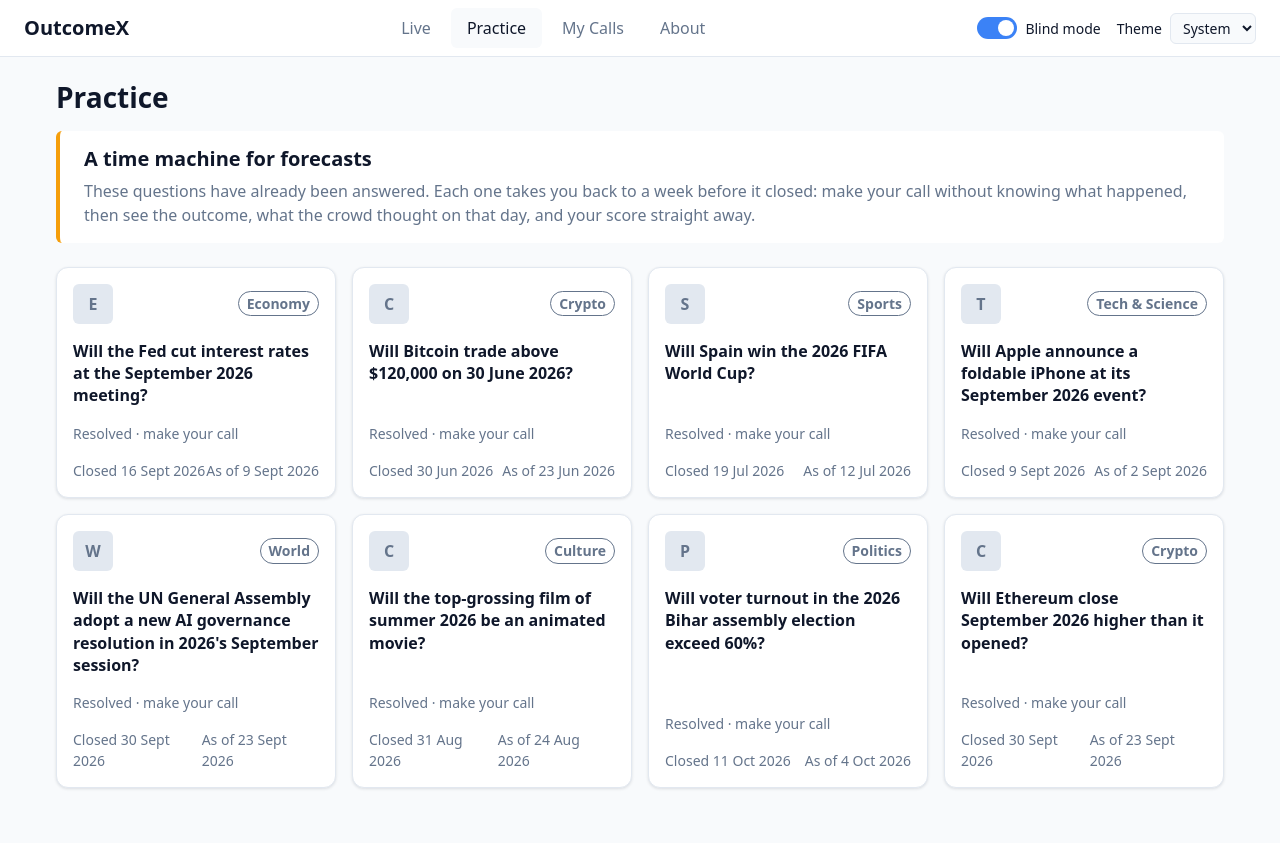
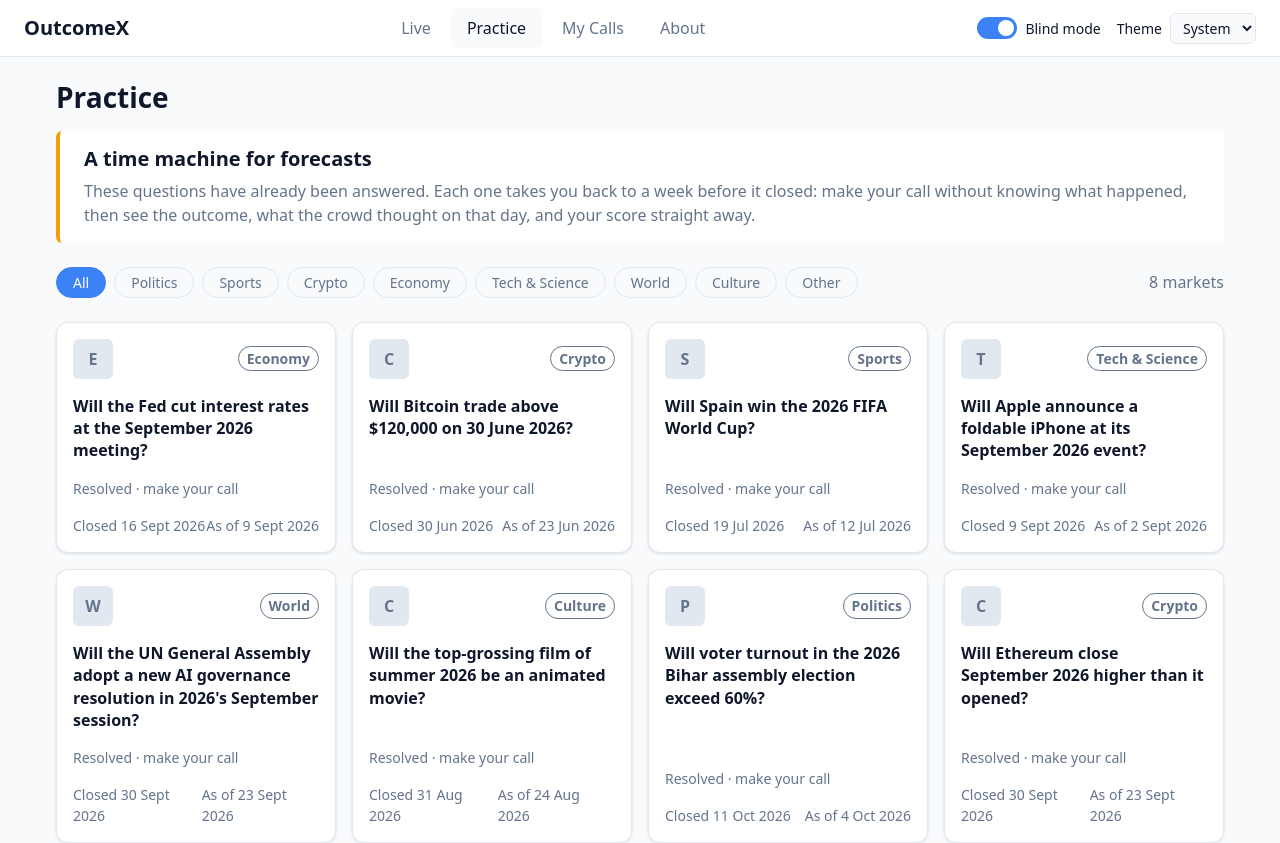
Before and after one commit to williskipsjr/outcomex, a React (Vite) app in the folder client/: page /practice in a window 1280 px wide. Shown: the top 843 px of the page. Built offline with nearby package versions, Linux system fonts and the light colour scheme.

Commit message:
feat(practice): filter practice markets by category, synced to the URL

```diff
--- a/client/src/features/practice-list/PracticeListPage.css
+++ b/client/src/features/practice-list/PracticeListPage.css
@@ -15,3 +15,17 @@
   margin: 0;
   color: var(--color-muted);
 }
+
+.practice-list__filters {
+  display: flex;
+  flex-wrap: wrap;
+  align-items: center;
+  justify-content: space-between;
+  gap: var(--space-3);
+  margin-bottom: var(--space-4);
+}
+
+.practice-list__count {
+  margin: 0;
+  color: var(--color-muted);
+}
--- a/client/src/features/practice-list/PracticeListPage.jsx
+++ b/client/src/features/practice-list/PracticeListPage.jsx
@@ -1,9 +1,13 @@
 import { useEffect } from "react";
+import { useSearchParams } from "react-router-dom";
+import Button from "../../components/Button.jsx";
 import EmptyState from "../../components/EmptyState.jsx";
 import ErrorState from "../../components/ErrorState.jsx";
 import Skeleton from "../../components/Skeleton.jsx";
 import useRequest from "../../hooks/useRequest.js";
 import { getErrorMessage } from "../../lib/errorMessages.js";
+import { DEFAULT_VIEW, parseViewParams, toSearchParams } from "../../lib/viewParams.js";
+import CategoryChips from "../dashboard/CategoryChips.jsx";
 import MarketCard from "../dashboard/MarketCard.jsx";
 import MarketGrid from "../dashboard/MarketGrid.jsx";
 import { loadSamplePractice } from "./samplePractice.js";
@@ -13,6 +17,18 @@ const SKELETON_COUNT = 6;
 
 export default function PracticeListPage() {
   const { status, data: practiceMarkets, error, run, retry } = useRequest();
+  const [searchParams, setSearchParams] = useSearchParams();
+
+  // Same URL rules as the dashboard (?cat=Crypto,World), so links can be shared
+  // and junk values are ignored. Only the category part applies here.
+  const { cat } = parseViewParams(searchParams);
+  const visibleMarkets = (practiceMarkets ?? []).filter(
+    (market) => cat.length === 0 || cat.includes(market.category),
+  );
+
+  function setCategories(nextCat) {
+    setSearchParams(toSearchParams({ ...DEFAULT_VIEW, cat: nextCat }));
+  }
 
   useEffect(() => {
     run((signal) => loadSamplePractice(signal));
@@ -48,9 +64,23 @@ export default function PracticeListPage() {
       );
     }
 
+    if (visibleMarkets.length === 0) {
+      return (
+        <EmptyState
+          title="No practice markets in these categories"
+          message="Pick another category, or show them all."
+          action={
+            <Button variant="secondary" onClick={() => setCategories([])}>
+              Show all categories
+            </Button>
+          }
+        />
+      );
+    }
+
     return (
       <MarketGrid busy={status === "loading"}>
-        {practiceMarkets.map((market) => (
+        {visibleMarkets.map((market) => (
           <MarketCard key={market.id} market={market} variant="practice" />
         ))}
       </MarketGrid>
@@ -68,6 +98,14 @@ export default function PracticeListPage() {
           crowd thought on that day, and your score straight away.
         </p>
       </div>
+      <div className="practice-list__filters">
+        <CategoryChips selected={cat} onChange={setCategories} />
+        {practiceMarkets && (
+          <p className="practice-list__count" aria-live="polite">
+            {visibleMarkets.length} {visibleMarkets.length === 1 ? "market" : "markets"}
+          </p>
+        )}
+      </div>
       {renderContent()}
     </section>
   );
```
